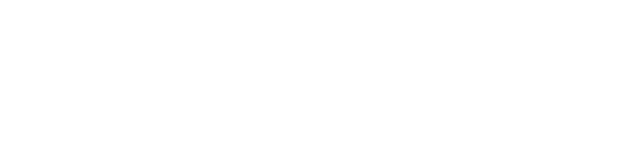
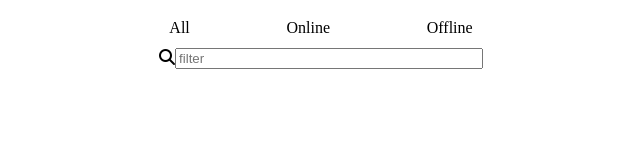
Before and after one commit to Rebornnn/twitchtv, a plain HTML site: page index.html in a window 1280 px wide. Shown: the whole page, without its empty margins (319-959 px from the left). Drawn offline with nearby package versions, Linux system fonts and the light colour scheme.

Commit message:
界面生成

```diff
--- a/index.html
+++ b/index.html
@@ -1,11 +1,24 @@
 <!DOCTYPE html>
-<html lang="en">
+<html lang="zh-cn">
 <head>
     <meta charset="UTF-8">
-    <title>Document</title>
+    <meta http-equiv="X-UA-Compatible" content="IE=edge">
+    <meta name="viewport" content="width=device-width,initial-scale=1"/>
+    <link rel="stylesheet" href="style.css"/>
+    <title>Twitchtv</title>
 </head>
 <body>
-
+   <div class="g-body">
+       <div class="u-tabs">
+           <div class="tabs-all">All</div>
+           <div class="tabs-online">Online</div>
+           <div class="tabs-offline">Offline</div>
+       </div>
+       <div class="u-filter"><i class="fa fa-search" aria-hidden="true"></i><input type="text" name="filter" class="filter" placeholder="filter"></div>
+       <div class="u-content"></div>
+   </div>
    <script src="https://cdn.bootcss.com/jquery/3.2.1/jquery.min.js"></script>
+   <script src="https://use.fontawesome.com/3b44fa69a9.js"></script>
+   <script src="javascript.js"></script>
 </body>
 </html>
--- /dev/null
+++ b/javascript.js
@@ -0,0 +1,3 @@
+$(document).ready(function(){
+
+});
--- /dev/null
+++ b/style.css
@@ -0,0 +1,36 @@
+body{
+    background: #;
+}
+
+.g-body{
+    width: 400px;
+    margin: 0 auto;
+}
+
+.u-tabs{
+    width: 100%;
+    height: 40px;
+    display: -webkit-flex;
+    display: flex;
+    align-items: center;
+}
+
+.u-tabs div{
+    flex-grow: 1;
+    text-align: center;
+}
+
+
+.u-filter{
+    position: relative;
+    width: 100%;
+    text-align: center;
+}
+
+.filter{
+    width: 300px;
+}
+
+.u-content{
+    width: 100%;
+}
```
